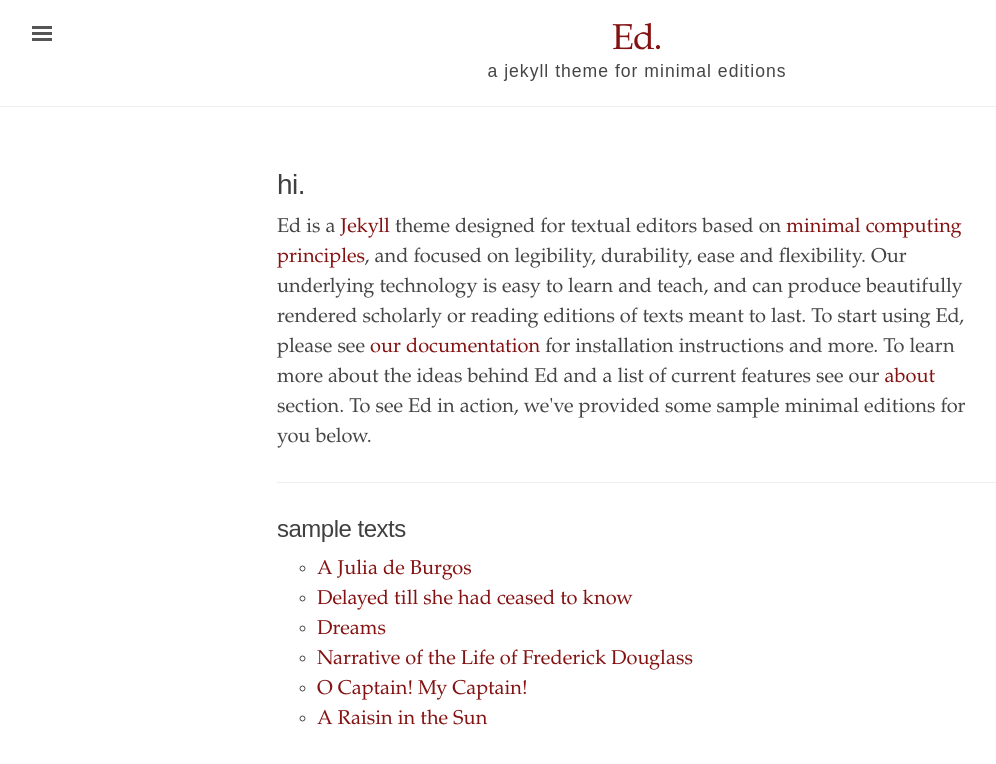
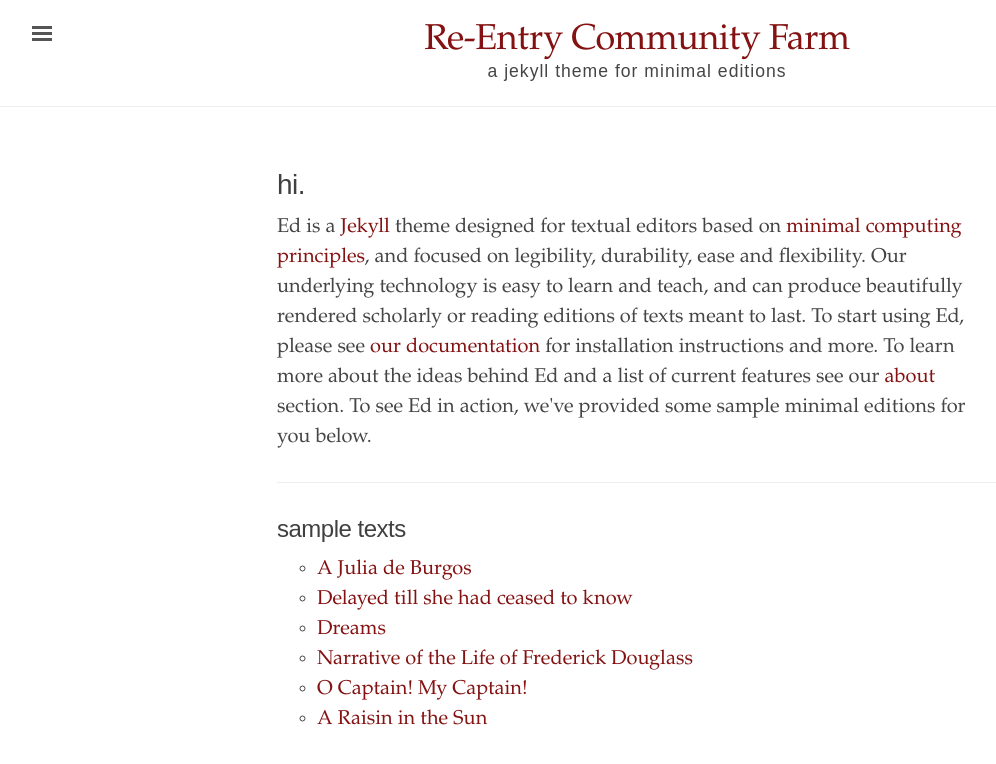
Before and after one commit to tajahebram/reentrycommunityfarm, a Jekyll site: the page built from index.html, in a window 1280 px wide. Shown: the top 764 px of the page, without its empty margins (3-999 px from the left). Built offline with Jekyll 4.4.1, drawn with Linux system fonts in a browser that asks for light colours.

Commit message:
Changed website title

```diff
--- a/_config.yml
+++ b/_config.yml
@@ -1,7 +1,7 @@
 # Built with Jekyll 3.6.0
 
 # Setup
-title:               Ed.
+title:               Re-Entry Community Farm
 tagline:             'a jekyll theme for minimal editions'
 description:         'Ed is a Jekyll theme designed for textual editors based on minimal computing principles, and focused on legibility and flexibility.'
 url:                 'http://minicomp.github.io'
```
